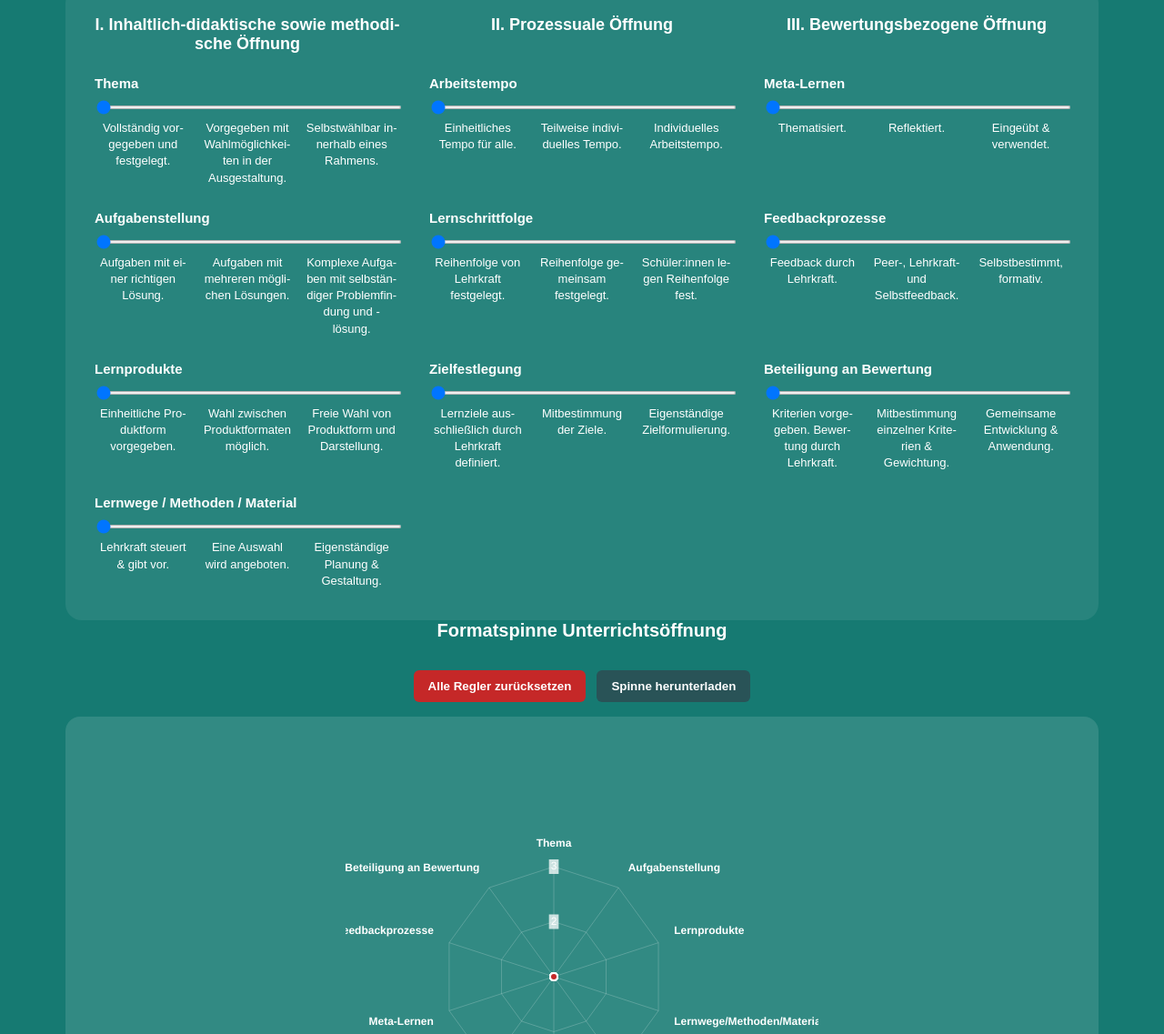
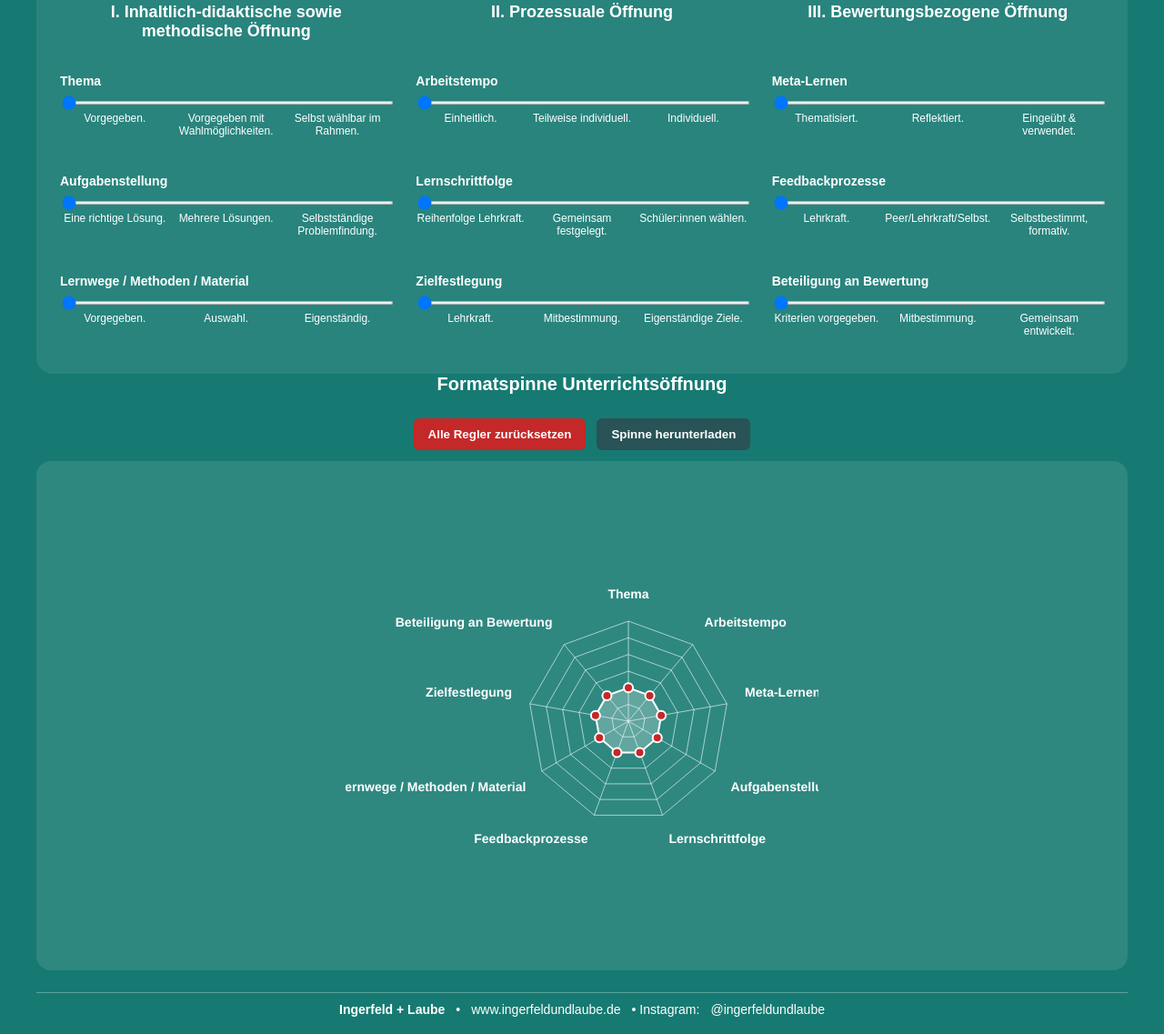
Before and after one commit to ingerfeldundlaube/Unterrichtsoeffnung, a plain HTML site: page index.html in a window 1280 px wide. Shown: the part 171-1308 px from the top of the page at 91% size. Drawn offline with nearby package versions, Linux system fonts and the light colour scheme.

Commit message:
Update index.html

```diff
--- a/index.html
+++ b/index.html
@@ -1,202 +1,238 @@
 <!DOCTYPE html>
-<html lang="de" style="hyphens:auto;-webkit-hyphens:auto;">
+<html lang="de">
 <head>
 <meta charset="UTF-8" />
 <title>Unterricht öffnen – Schieberegler & Formatspinne</title>
 <style>
-  *{hyphens:auto;-webkit-hyphens:auto;overflow-wrap:break-word;box-sizing:border-box;}
-  body{font-family:Arial, sans-serif;margin:0;background:#167a72;color:#fff;overflow-x:hidden;}
-  .container{max-width:1200px;margin:0 auto;padding:32px;}
+  body{
+    font-family: Arial, sans-serif;
+    margin:0; padding:0;
+    background:#167a72; color:#ffffff;
+    overflow-x:hidden;
+  }
+  .container{ max-width:1200px; margin:0 auto; padding:28px; }
   .top-brand{text-align:right;font-weight:700;margin-bottom:10px;font-size:16px;white-space:nowrap;}
   h1{text-align:center;font-size:34px;margin:0 0 8px;font-weight:700;}
-  h2{text-align:center;font-size:20px;margin:0 0 26px;font-weight:600;}
+  h2{text-align:center;font-size:20px;margin:0 0 22px;font-weight:600;}
 
-  .matrix{background:rgba(255,255,255,0.08);padding:32px;border-radius:18px;display:grid;gap:24px;}
-  .row{display:grid;grid-template-columns:repeat(3, minmax(0,1fr));column-gap:32px;align-items:start;}
-  .col-header{font-size:18px;font-weight:700;text-align:center;}
+  .grid{
+    display:grid;
+    grid-template-columns:repeat(3,1fr);
+    gap:26px;
+    background:rgba(255,255,255,0.08);
+    padding:26px;
+    border-radius:18px;
+  }
+  .col-header{font-size:18px;font-weight:700;margin-bottom:10px;text-align:center;}
+  .dimension{margin-bottom:14px;}
+  .label{font-weight:700;margin-bottom:4px;font-size:14px;}
 
-  .dimension{min-width:0;}
-  .label{font-weight:700;margin-bottom:6px;font-size:15px;}
   input[type=range]{width:100%;height:4px;background:#d9dede;border-radius:2px;outline:none;}
-  input[type=range]::-webkit-slider-thumb{-webkit-appearance:none;height:18px;width:18px;border-radius:50%;background:#c52828;border:2px solid #fff;cursor:pointer;}
+  input[type=range]::-webkit-slider-thumb{
+    -webkit-appearance:none;height:18px;width:18px;border-radius:50%;background:#c52828;border:2px solid #fff;cursor:pointer;
+  }
 
-  .desc{display:grid;grid-template-columns:repeat(3,1fr);gap:8px;margin-top:6px;line-height:1.4;font-size:13px;}
-  .desc div{text-align:center;padding:2px;}
+  .desc{display:flex;justify-content:space-between;font-size:12px;margin-top:4px;}
+  .desc div{text-align:center;width:33%;}
 
-  .controls{display:flex;gap:12px;justify-content:center;margin:32px 0 16px;}
+  .controls{display:flex;gap:12px;justify-content:center;margin:26px 0 12px;}
   .btn{padding:10px 16px;border:none;border-radius:6px;font-weight:600;color:#fff;cursor:pointer;}
   .btn-reset{background:#c52828;}
   .btn-save{background:#295357;}
 
-  #radarCanvasWrap{background:rgba(255,255,255,0.12);padding:26px;border-radius:16px;display:flex;justify-content:center;margin-bottom:16px;}
-  canvas{width:520px;height:520px;max-width:520px;max-height:520px;}
+  #radarCanvasWrap{
+    background:rgba(255,255,255,0.1);
+    padding:20px;border-radius:16px;
+    display:flex;justify-content:center;margin-bottom:12px;
+  }
+  canvas{
+    max-width:520px;
+    max-height:520px;
+    width:520px;
+    height:520px;
+  }
 
-  footer{text-align:center;font-size:14px;border-top:1px solid rgba(255,255,255,0.3);padding-top:12px;margin-top:26px;}
+  footer{text-align:center;font-size:14px;border-top:1px solid rgba(255,255,255,0.3);padding-top:10px;margin-top:24px;}
   footer a{color:#fff;text-decoration:none;}
+  footer .row{display:flex;gap:12px;justify-content:center;flex-wrap:wrap;}
 </style>
+<script src="https://cdn.jsdelivr.net/npm/chart.js"></script>
 </head>
 <body>
 <div class="container">
-
 <div class="top-brand">Ingerfeld + Laube</div>
 
 <h1>Wie lässt sich Unterricht öffnen?</h1>
 <h2>Mit dem Schieberegler Dimensionen der Unterrichtsöffnung reflektieren</h2>
 
-<div class="matrix">
+<div class="grid">
 
-<!-- Kopfzeilen -->
-<div class="row">
   <div class="col-header">I. Inhaltlich-didaktische sowie methodische Öffnung</div>
   <div class="col-header">II. Prozessuale Öffnung</div>
   <div class="col-header">III. Bewertungsbezogene Öffnung</div>
-</div>
 
-<!-- Zeilen → 10 Dimensionen -->
-<div class="row">
+  <!-- Thema -->
   <div class="dimension">
     <div class="label">Thema</div>
     <input class="slider" type="range" min="1" max="3" value="1">
-    <div class="desc"><div>Vollständig vorgegeben und festgelegt.</div><div>Vorgegeben mit Wahlmöglichkeiten in der Ausgestaltung.</div><div>Selbstwählbar innerhalb eines Rahmens.</div></div>
+    <div class="desc">
+      <div>Vorgegeben.</div><div>Vorgegeben mit Wahlmöglichkeiten.</div><div>Selbst wählbar im Rahmen.</div>
+    </div>
   </div>
 
+  <!-- Arbeitstempo -->
   <div class="dimension">
     <div class="label">Arbeitstempo</div>
     <input class="slider" type="range" min="1" max="3" value="1">
-    <div class="desc"><div>Einheitliches Tempo für alle.</div><div>Teilweise individuelles Tempo.</div><div>Individuelles Arbeitstempo.</div></div>
+    <div class="desc">
+      <div>Einheitlich.</div><div>Teilweise individuell.</div><div>Individuell.</div>
+    </div>
   </div>
 
+  <!-- Meta-Lernen -->
   <div class="dimension">
     <div class="label">Meta-Lernen</div>
     <input class="slider" type="range" min="1" max="3" value="1">
-    <div class="desc"><div>Thematisiert.</div><div>Reflektiert.</div><div>Eingeübt & verwendet.</div></div>
+    <div class="desc">
+      <div>Thematisiert.</div><div>Reflektiert.</div><div>Eingeübt & verwendet.</div>
     </div>
   </div>
 
-<div class="row">
+  <!-- Aufgabenstellung -->
   <div class="dimension">
     <div class="label">Aufgabenstellung</div>
     <input class="slider" type="range" min="1" max="3" value="1">
-    <div class="desc"><div>Aufgaben mit einer richtigen Lösung.</div><div>Aufgaben mit mehreren möglichen Lösungen.</div><div>Komplexe Aufgaben mit selbständiger Problemfindung und -lösung.</div></div>
+    <div class="desc">
+      <div>Eine richtige Lösung.</div><div>Mehrere Lösungen.</div><div>Selbstständige Problemfindung.</div>
+    </div>
   </div>
 
+  <!-- Lernschrittfolge -->
   <div class="dimension">
     <div class="label">Lernschrittfolge</div>
     <input class="slider" type="range" min="1" max="3" value="1">
-    <div class="desc"><div>Reihenfolge von Lehrkraft festgelegt.</div><div>Reihenfolge gemeinsam festgelegt.</div><div>Schüler:innen legen Reihenfolge fest.</div></div>
+    <div class="desc">
+      <div>Reihenfolge Lehrkraft.</div><div>Gemeinsam festgelegt.</div><div>Schüler:innen wählen.</div>
+    </div>
   </div>
 
+  <!-- Feedbackprozesse -->
   <div class="dimension">
     <div class="label">Feedbackprozesse</div>
     <input class="slider" type="range" min="1" max="3" value="1">
-    <div class="desc"><div>Feedback durch Lehrkraft.</div><div>Peer-, Lehrkraft- und Selbstfeedback.</div><div>Selbstbestimmt, formativ.</div></div>
+    <div class="desc">
+      <div>Lehrkraft.</div><div>Peer/Lehrkraft/Selbst.</div><div>Selbstbestimmt, formativ.</div>
     </div>
   </div>
 
-<div class="row">
+  <!-- Lernwege / Methoden / Material -->
   <div class="dimension">
-    <div class="label">Lernprodukte</div>
+    <div class="label">Lernwege / Methoden / Material</div>
     <input class="slider" type="range" min="1" max="3" value="1">
-    <div class="desc"><div>Einheitliche Produktform vorgegeben.</div><div>Wahl zwischen Produktformaten möglich.</div><div>Freie Wahl von Produktform und Darstellung.</div></div>
+    <div class="desc">
+      <div>Vorgegeben.</div><div>Auswahl.</div><div>Eigenständig.</div>
+    </div>
   </div>
 
+  <!-- Zielfestlegung -->
   <div class="dimension">
     <div class="label">Zielfestlegung</div>
     <input class="slider" type="range" min="1" max="3" value="1">
-    <div class="desc"><div>Lernziele ausschließlich durch Lehrkraft definiert.</div><div>Mitbestimmung der Ziele.</div><div>Eigenständige Zielformulierung.</div></div>
+    <div class="desc">
+      <div>Lehrkraft.</div><div>Mitbestimmung.</div><div>Eigenständige Ziele.</div>
+    </div>
   </div>
 
+  <!-- Beteiligung an Bewertung -->
   <div class="dimension">
     <div class="label">Beteiligung an Bewertung</div>
     <input class="slider" type="range" min="1" max="3" value="1">
-    <div class="desc"><div>Kriterien vorgegeben. Bewertung durch Lehrkraft.</div><div>Mitbestimmung einzelner Kriterien & Gewichtung.</div><div>Gemeinsame Entwicklung & Anwendung.</div></div>
+    <div class="desc">
+      <div>Kriterien vorgegeben.</div><div>Mitbestimmung.</div><div>Gemeinsam entwickelt.</div>
+    </div>
   </div>
 </div>
 
-<div class="row">
-  <div class="dimension">
-    <div class="label">Lernwege / Methoden / Material</div>
-    <input class="slider" type="range" min="1" max="3" value="1">
-    <div class="desc"><div>Lehrkraft steuert & gibt vor.</div><div>Eine Auswahl wird angeboten.</div><div>Eigenständige Planung & Gestaltung.</div></div>
-  </div>
-</div>
+<h2>Formatspinne Unterrichtsöffnung</h2>
 
-</div>
-
-<h2>Formatspinne Unterrichtsöffnung</h2>
 <div class="controls">
   <button id="btnReset" class="btn btn-reset">Alle Regler zurücksetzen</button>
   <button id="btnSave" class="btn btn-save">Spinne herunterladen</button>
 </div>
+
 <div id="radarCanvasWrap">
   <canvas id="radarChart" width="520" height="520"></canvas>
 </div>
 
 <footer>
-  <strong>Ingerfeld + Laube</strong> •
-  <a href="https://www.ingerfeldundlaube.de" target="_blank">www.ingerfeldundlaube.de</a> •
-  Instagram:<a href="https://instagram.com/ingerfeldundlaube" target="_blank">@ingerfeldundlaube</a>
+  <div class="row">
+    <strong>Ingerfeld + Laube</strong>
+    • <a href="https://www.ingerfeldundlaube.de" target="_blank">www.ingerfeldundlaube.de</a>
+    • Instagram:<a href="https://instagram.com/ingerfeldundlaube" target="_blank">@ingerfeldundlaube</a>
+  </div>
 </footer>
-
 </div>
 
-<script src="https://cdn.jsdelivr.net/npm/chart.js"></script>
 <script>
-const sliders=[...document.querySelectorAll('.slider')];
-const labels=["Thema","Aufgabenstellung","Lernprodukte","Lernwege/Methoden/Material","Arbeitstempo","Lernschrittfolge","Zielfestlegung","Meta-Lernen","Feedbackprozesse","Beteiligung an Bewertung"];
-const map=[0,4,7,1,5,8,2,6,9,3];
-let values=new Array(10).fill(1);
+const sliders = Array.from(document.querySelectorAll('.slider'));
+const labels = ["Thema","Arbeitstempo","Meta-Lernen","Aufgabenstellung","Lernschrittfolge","Feedbackprozesse","Lernwege / Methoden / Material","Zielfestlegung","Beteiligung an Bewertung"];
+let values = new Array(labels.length).fill(1);
 
-const ctx=document.getElementById('radarChart').getContext('2d');
-const chart=new Chart(ctx,{
+const ctx = document.getElementById('radarChart').getContext('2d');
+const chart = new Chart(ctx,{
   type:'radar',
- data:{labels,datasets:[{
-   data:map.map(i=>1),
+  data:{labels:labels,datasets:[{
+    data:values,
     borderColor:'#fff',
+    borderWidth:2,
+    backgroundColor:'rgba(255,255,255,0.25)',
+    fill:'origin',
     pointBackgroundColor:'#c52828',
     pointBorderColor:'#fff',
-   pointRadius:4,borderWidth:2,
-   backgroundColor:'rgba(255,255,255,0.15)',
-   fill:true
+    pointRadius:5
   }]},
   options:{
-   layout:{padding:10},
+    layout:{padding:{top:40,bottom:40,left:40,right:40}},
     plugins:{legend:{display:false}},
-   scales:{r:{
-     min:1,max:3,ticks:{stepSize:1,color:'#fff'},
-     grid:{color:'rgba(255,255,255,0.2)'},
-     angleLines:{color:'rgba(255,255,255,0.2)'},
-     pointLabels:{color:'#fff',font:{size:12,weight:'600'},padding:10}
-   }}
+    scales:{
+      r:{
+        min:0,max:3,ticks:{display:false},
+        angleLines:{color:'rgba(255,255,255,0.6)'},
+        grid:{color:'rgba(255,255,255,0.6)'},
+        pointLabels:{color:'#fff',font:{size:14,weight:'bold'},padding:20}
+      }
+    }
   }
 });
 
-sliders.forEach((s,idx)=>s.addEventListener('input',()=>{
- const i=map[idx];
- values[i]=+s.value;
- chart.data.datasets[0].data=[...values];
+sliders.forEach((s,i)=>{
+  s.addEventListener('input',()=>{
+    values[i] = parseInt(s.value);
+    chart.data.datasets[0].data = values;
     chart.update();
-}));
+  });
+});
 
-document.getElementById('btnReset').onclick=()=>{
+document.getElementById('btnReset').addEventListener('click',()=>{
   values.fill(1);
   sliders.forEach(s=>s.value=1);
- chart.data.datasets[0].data=[...values];
+  chart.data.datasets[0].data = values;
   chart.update();
-};
+});
 
-document.getElementById('btnSave').onclick=()=>{
- const exportCanvas=document.createElement('canvas');
- exportCanvas.width=800; exportCanvas.height=800;
- const xctx=exportCanvas.getContext('2d');
- xctx.fillStyle='#167a72';
+document.getElementById('btnSave').addEventListener('click',()=>{
+  const exportCanvas = document.createElement('canvas');
+  exportCanvas.width = 800;
+  exportCanvas.height = 800;
+  const xctx = exportCanvas.getContext('2d');
+  xctx.fillStyle = '#167a72';
   xctx.fillRect(0,0,800,800);
   xctx.drawImage(document.getElementById('radarChart'),140,140,520,520);
- const a=document.createElement('a');
- a.download='formatspinne-unterrichtsoeffnung.png';
- a.href=exportCanvas.toDataURL('image/png');
- a.click();
-};
+  const link = document.createElement('a');
+  link.download = 'formatspinne-unterrichtsoeffnung.png';
+  link.href = exportCanvas.toDataURL('image/png');
+  link.click();
+});
 </script>
 </body>
 </html>
```
Lines whose indentation alone changed are shown as unchanged.
